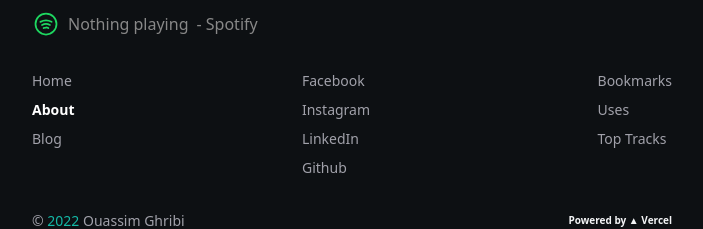
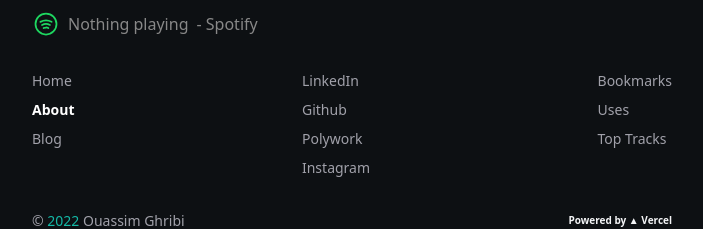
Before and after one commit to strlrd-29/Ouassim.io, a Next.js app: page /about in a window 1280 px wide. Shown: the part 915-1144 px from the top of the page, without its empty margins (288-991 px from the left). Built offline with nearby package versions, Linux system fonts and the light colour scheme; no server answers.

Commit message:
removed fb link and added polywork, modified image width and height in mdx components

```diff
--- a/src/components/mdx-components/index.js
+++ b/src/components/mdx-components/index.js
@@ -100,8 +100,8 @@ const Image = (props) => {
             loading="lazy"
             placeholder="blur"
             blurDataURL
-            width={1080}
-            height={810}
+            width={640}
+            height={640}
         />
     )
 }
--- a/src/utils/constants.js
+++ b/src/utils/constants.js
@@ -1,8 +1,7 @@
-export const FACEBOOK_PROFILE =
-    'https://www.facebook.com/profile.php?id=100007303395538'
+export const POLYWORK_PROFILE = 'https://www.polywork.com/ouassim_ghribi'
 export const INSTAGRAM_PROFILE = 'https://www.instagram.com/ghribi.ouassim.js'
 export const LINKEDIN_PROFILE =
-    'https://www.linkedin.com/in/ouassim-abdelmalek-ghribi-1537b81b4'
+    'https://www.linkedin.com/in/ouassim-abdelmalek-ghribi/'
 export const GITHUB_PROFILE = 'https://www.github.com/strlrd-29'
 
 export const navLinks = [
@@ -41,20 +40,20 @@ export const firstGroup = [
 
 export const secondGroup = [
     {
-        href: FACEBOOK_PROFILE,
-        text: 'Facebook'
-    },
-    {
-        href: INSTAGRAM_PROFILE,
-        text: 'Instagram'
-    },
-    {
         href: LINKEDIN_PROFILE,
         text: 'LinkedIn'
     },
     {
         href: GITHUB_PROFILE,
         text: 'Github'
+    },
+    {
+        href: POLYWORK_PROFILE,
+        text: 'Polywork'
+    },
+    {
+        href: INSTAGRAM_PROFILE,
+        text: 'Instagram'
     }
 ]
 
```
Also changed, not shown: src/components/BlogSection/BlogPostCard.jsx (+5 -3 lines), src/components/Hero/index.jsx (+17 -6 lines), public/icons/polywork.svg (added).
